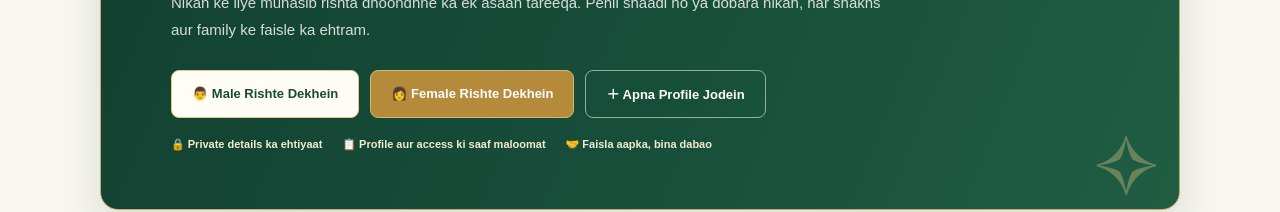
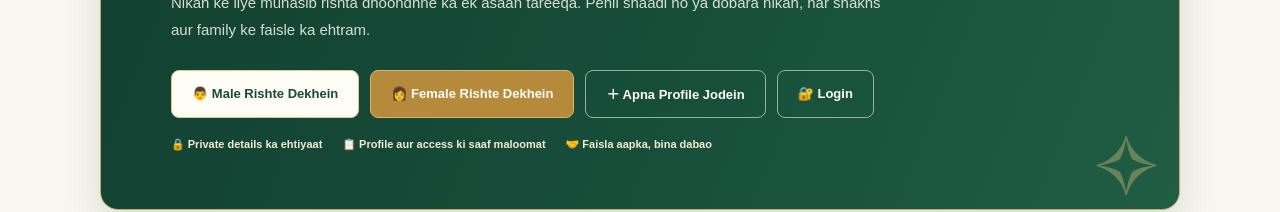
Before and after one commit to islam20111975-ops/zarashadiservice, a Next.js app: page / in a window 1280 px wide. Shown: the part 335-547 px from the top of the page. Built offline with nearby package versions, Linux system fonts and the light colour scheme; no server answers; the database is empty.

Commit message:
Add visible home login button

```diff
--- a/app/page.js
+++ b/app/page.js
@@ -200,6 +200,7 @@ export default function Home(){
               <button type="button" className="homeHeroMale" onClick={()=>{setR("male");scrollToProfiles();}}>👨 Male Rishte Dekhein</button>
               <button type="button" className="homeHeroFemale" onClick={()=>{setR("female");scrollToProfiles();}}>👩 Female Rishte Dekhein</button>
               <button type="button" className="homeHeroAdd" onClick={()=>router.push("/add-profile")}>＋ Apna Profile Jodein</button>
+              <button type="button" className="homeHeroAdd" onClick={()=>router.push(user?"/account":"/login?next=%2Faccount")}>{user?"👤 My Account":"🔐 Login"}</button>
             </div>
             <div className="homeHeroTrust">
               <span>🔒 Private details ka ehtiyaat</span>
```
